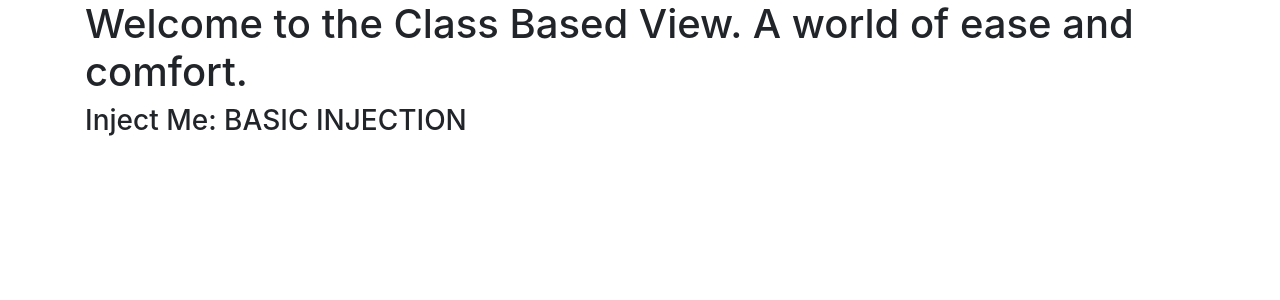
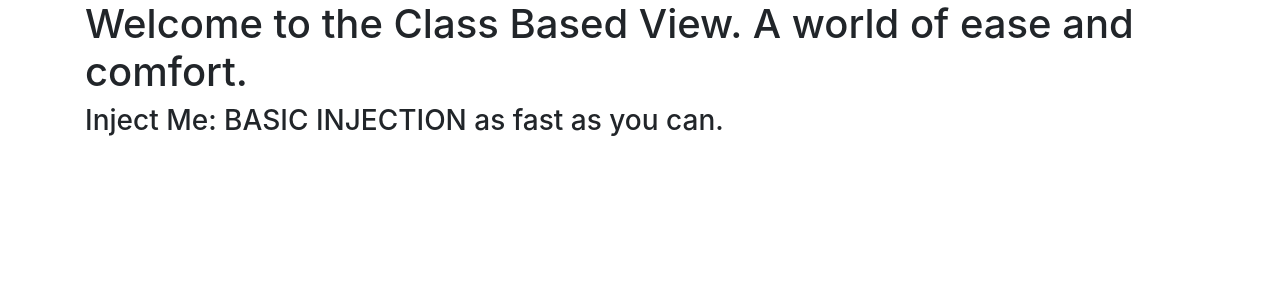
Before and after one commit to sirnusi/ClassBasedView, a Django app: page / in a window 1280 px wide. Shown: the top 300 px of the page. Run offline with Django 3.2, Linux system fonts and the light colour scheme.

Commit message:
class commit

```diff
--- a/cbv_app/templates/cbv_app/home.html
+++ b/cbv_app/templates/cbv_app/home.html
@@ -3,6 +3,6 @@
 <div class='jumbotron'>
     {% block body_block %}
     <h1>Welcome to the Class Based View. A world of ease and comfort.</h1>
-    <h3>Inject Me: {{  inject_me }}</h3>
+    <h3>Inject Me: {{  inject_me }} as fast as you can.</h3>
     {% endblock %}
 </div>
```
